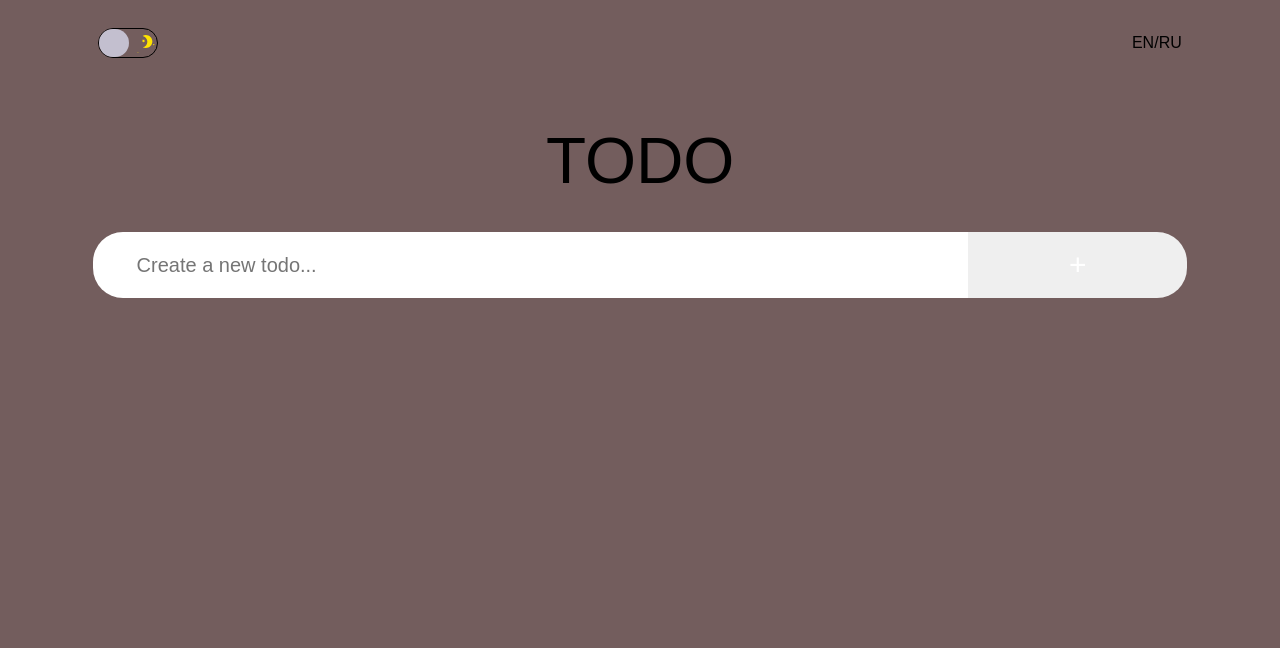
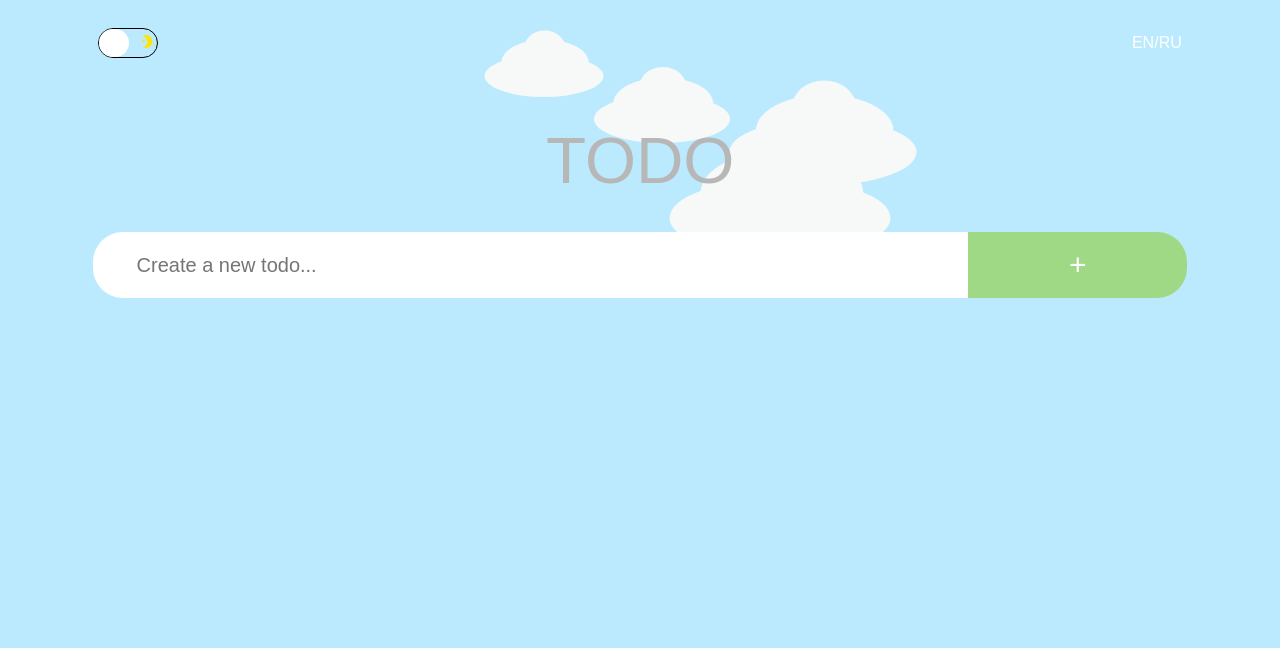
Before and after one commit to PolinaTcaciuc/TODO, a website built with webpack: page src/index.html in a window 1280 px wide. Shown: the top 648 px of the page. Built offline with nearby package versions, Linux system fonts and the light colour scheme.

Commit message:
feat: added script for changing page theme 1. added theme.js /modules/ 2. added images for theme 3. modified call.js and script.js 4. modified scss files

```diff
--- a/src/js/modules/call.js
+++ b/src/js/modules/call.js
@@ -1,8 +1,8 @@
 /* eslint-disable default-case */
 import addTask from './add';
 import tasks from './variables';
-
 import done from './done';
+import theme from './theme';
 /* ------------------- call addTask ------------------- */
 document.querySelector('.search-form').addEventListener('submit', addTask);
 
@@ -20,3 +20,10 @@ document.querySelector('.task-box__list').addEventListener('click', (e) => {
     }
   });
 });
+document.querySelector('.header__theme__toggle').addEventListener('click', (e) => {
+  if (document.querySelector('.header__theme__toggle').checked) {
+    theme('check');
+  } else {
+    theme('notcheck');
+  }
+});
--- /dev/null
+++ b/src/js/modules/theme.js
@@ -0,0 +1,63 @@
+function theme(toggleValue) {
+  if (toggleValue === 'notcheck') {
+    SetDarkTheme();
+  } else {
+    SetWhiteTheme();
+  }
+}
+
+function SetDarkTheme() {
+  const body = document.querySelector('.body');
+  if (document.querySelector('.sun')) {
+    document.querySelector('.sun').remove();
+    const cloudsWhite = document.querySelectorAll('.cloud');
+    for (let i = 0; i < cloudsWhite.length; i++) {
+      cloudsWhite[i].remove();
+    }
+  }
+  document.querySelector('html').removeAttribute('class');
+  document.querySelector('html').classList.add('dark');
+  const twinkling = document.createElement('div');
+  const clouds = document.createElement('div');
+  twinkling.classList.add('twinkling');
+  clouds.classList.add('clouds');
+  body.append(twinkling);
+  body.append(clouds);
+}
+
+function SetWhiteTheme() {
+  const deviceScreen = window.screen.width;
+  const header = document.querySelector('.header');
+
+  document.querySelector('html').removeAttribute('class');
+  document.querySelector('html').classList.add('white');
+  if (document.querySelector('.twinkling')) {
+    document.querySelector('.twinkling').remove();
+    document.querySelector('.clouds').remove();
+  }
+  if (!document.querySelector('.sun') && deviceScreen > '1000') {
+    const sunContainer = document.createElement('div');
+    const sun = document.createElement('div');
+    sunContainer.classList.add('sun');
+    sun.classList.add('ball');
+    sunContainer.prepend(sun);
+    header.append(sunContainer);
+    sunContainer.style.animationPlayState = 'running';
+  }
+  if (!document.querySelector('.cloud') && deviceScreen > '500') {
+    for (let i = 0; i < 4; ++i) {
+      const cloud = document.createElement('div');
+      cloud.classList.add('cloud');
+      header.prepend(cloud);
+    }
+  }
+  if (!document.querySelector('.cloud') && deviceScreen < '500') {
+    for (let i = 0; i < 2; ++i) {
+      const cloud = document.createElement('div');
+      cloud.classList.add('cloud');
+      header.prepend(cloud);
+    }
+  }
+}
+
+export default theme;
--- a/src/js/script.js
+++ b/src/js/script.js
@@ -4,3 +4,8 @@ import './modules/variables';
 import './modules/Task';
 import './modules/add';
 import './modules/call';
+import theme from'./modules/theme';
+
+window.addEventListener('DOMContentLoaded', () => {
+  theme();
+  });
--- a/src/scss/common/_animations.scss
+++ b/src/scss/common/_animations.scss
@@ -0,0 +1,74 @@
+@keyframes move-clouds-back {
+  from {
+    background-position: 0 0;
+  }
+  to {
+    background-position: 10000px 0;
+  }
+}
+
+@keyframes move-twinkling-back {
+  from {
+    background-position: 0 0;
+  }
+  to {
+    background-position: 10000px 5000;
+  }
+}
+
+@keyframes rotate {
+  from {
+    transform: rotate(0deg);
+  }
+  to {
+    transform: rotate(220deg);
+  }
+}
+
+@keyframes cloud_one {
+  0% {
+    left: 20%;
+  }
+  50% {
+    left: 65%;
+  }
+  100% {
+    left: 20%;
+  }
+}
+
+@keyframes cloud_two {
+  0% {
+    left: 60%;
+  }
+  50% {
+    left: 20%;
+  }
+  100% {
+    left: 60%;
+  }
+}
+
+@keyframes cloud_three {
+  0% {
+    left: 80%;
+  }
+  50% {
+    left: 10%;
+  }
+  100% {
+    left: 80%;
+  }
+}
+
+@keyframes cloud_four {
+  0% {
+    left: 25%;
+  }
+  50% {
+    left: 65%;
+  }
+  100% {
+    left: 25%;
+  }
+}
--- a/src/scss/common/_common.scss
+++ b/src/scss/common/_common.scss
@@ -5,7 +5,7 @@ html,
   overflow-x: hidden;
   font-family: MondaRegular, "IBM Plex Sans", sans-serif;
   // temporarily
-  background-color: rgb(115 93 93);
+  // background-color: rgb(115 93 93);
 }
 
 .body-wrapper {
--- a/src/scss/common/_variables.scss
+++ b/src/scss/common/_variables.scss
@@ -1,7 +1,19 @@
 // variables
 $white-color: rgb(255 255 255 / 100%);
 $green-color: rgb(90 255 49 / 100%);
-$completeColor: rgb(15 144 161 / 57%);
+$complete-color: rgb(15 144 161 / 57%);
+$grey-color: rgb(183 183 184);
+$black-color: rgb(0 0 0);
+// white-theme variable
+
+$wt-pale-green: rgb(152 212 91 / 74%);
+$wt-blue: rgb(179 232 255 / 89%);
+$wt-grey: rgb(183 183 184);
+$wt-pale-white: rgb(254 249 255 / 94.4%);
+$wt-cloud-white: rgb(246 249 247);
+// dark-theme variables
+$dt-accent: rgb(74 83 83 / 48%);
+$dt-khaki: rgb(74 83 83 / 48%);
 // classes
 .available {
   border-bottom: 1px solid $green-color;
@@ -12,7 +24,7 @@ $completeColor: rgb(15 144 161 / 57%);
 }
 
 .text-compleate {
-  color: $completeColor;
+  color: $complete-color;
   text-decoration: line-through;
   text-decoration-color: rgb(255 255 255 / 50%);
 }
--- a/src/scss/components/cloud/cloud.scss
+++ b/src/scss/components/cloud/cloud.scss
@@ -0,0 +1,57 @@
+.cloud,
+.cloud::before,
+.cloud::after {
+  position: absolute;
+  top: 15%;
+  left: 25%;
+  z-index: -1;
+  display: block;
+  width: 170px;
+  height: 60px;
+  background: $wt-cloud-white;
+  border-radius: 100%;
+  content: "";
+}
+
+.cloud::before {
+  top: -22px;
+  left: 24px;
+  width: 125px;
+  height: 65px;
+  border-radius: 50%;
+}
+
+.cloud::after {
+  top: -35px;
+  left: 57px;
+  width: 58px;
+  height: 48px;
+}
+
+.cloud:nth-child(1) {
+  top: 15%;
+  left: 20%;
+  transform: scale(0.7);
+  animation: cloud_one 50s linear infinite;
+}
+
+.cloud:nth-child(2) {
+  top: 35%;
+  left: 60%;
+  transform: scale(0.8);
+  animation: cloud_two 38s linear infinite;
+}
+
+.cloud:nth-child(3) {
+  top: 50%;
+  left: 80%;
+  transform: scale(1.1);
+  animation: cloud_three 50s  linear infinite;
+}
+
+.cloud:nth-child(4) {
+  top: 80%;
+  left: 25%;
+  transform: scale(1.3);
+  animation: cloud_four 20s linear infinite;
+}
--- a/src/scss/components/sun/sun.scss
+++ b/src/scss/components/sun/sun.scss
@@ -0,0 +1,24 @@
+.sun {
+  position: fixed;
+  bottom: 12%;
+  left: 15%;
+  z-index: -1;
+  width: 100%;
+  width: 69%;
+  height: 20%;
+  transform: translate(-50%, 0%);
+  animation: rotate linear 26s;
+}
+
+.ball {
+  position: absolute;
+  bottom: 0%;
+  z-index: 0;
+  width: 120px;
+  height: 120px;
+  background-image: url("/src/images/sun-icon.svg");
+  background-repeat: no-repeat;
+  background-size: contain;
+  border-radius: 100%;
+  opacity: 0.7;
+}
--- a/src/scss/components/theme/dark-theme.scss
+++ b/src/scss/components/theme/dark-theme.scss
@@ -0,0 +1,63 @@
+.dark .body {
+  width: 100vw;
+  height: 100vh;
+  background: $black-color url("/src/images/stars.png");
+}
+
+.dark .header__theme__label::after {
+  background-color: $grey-color;
+}
+
+.dark .twinkling {
+  position: absolute;
+  top: 0;
+  right: 0;
+  bottom: 0;
+  left: 0;
+  z-index: -1;
+  display: inline-block;
+  width: 100%;
+  animation: move-twinkling-back 200s linear infinite;
+}
+
+.dark .clouds {
+  position: absolute;
+  top: 0;
+  right: 0;
+  bottom: 0;
+  left: 0;
+  z-index: -1;
+  display: inline-block;
+  width: 100%;
+  background: transparent url("/src/images/clouds.png") repeat-x top center;
+  opacity: 0.4;
+  animation: move-clouds-back 500s linear infinite;
+}
+
+.dark .task-box__item {
+  color: $white-color;
+  background-color: $dt-accent;
+  border-bottom: 2px solid $dt-accent;
+}
+
+.dark .task-box__item:last-child {
+  margin-bottom: 0;
+}
+
+.dark .task-box__footer {
+  color: $white-color;
+  background-color: $dt-accent;
+  border: 2px solid $dt-accent;
+}
+
+.dark .search-form__button {
+  background-color: $dt-khaki;
+}
+
+.dark .header__title {
+  fill: $white-color;
+}
+
+.dark .language-box {
+  color: $white-color;
+}
--- a/src/scss/components/theme/white-theme.scss
+++ b/src/scss/components/theme/white-theme.scss
@@ -0,0 +1,33 @@
+.white .body {
+  width: 100vw;
+  height: 100vh;
+  overflow-x: hidden;
+  background-color: $wt-blue;
+  background-image: none;
+}
+
+.white .header__theme__label::after {
+  background-color: $white-color;
+}
+
+.white .header__title {
+  fill: $wt-grey;
+}
+
+.white .search-form__button {
+  background-color: $wt-pale-green;
+}
+
+.white .task-box__item {
+  color: $white-color;
+  background-color: $wt-pale-green;
+  border-bottom: 1px solid  $wt-pale-white;
+}
+
+.white .task-box__done {
+  border: 2px solid  $white-color;
+}
+
+.white .language-box {
+  color: $white-color;
+}
```
Also changed, not shown: src/images/clouds.png (added), src/images/stars.png (added), src/images/sun-icon.svg (added), src/images/twinkling.png (added).
